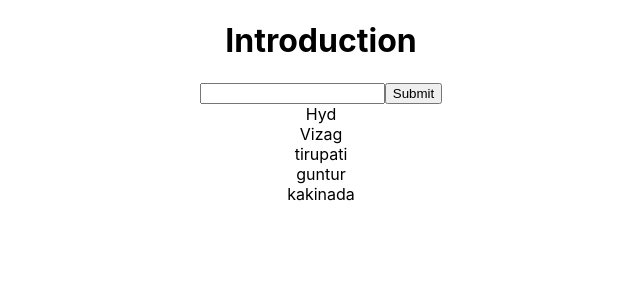
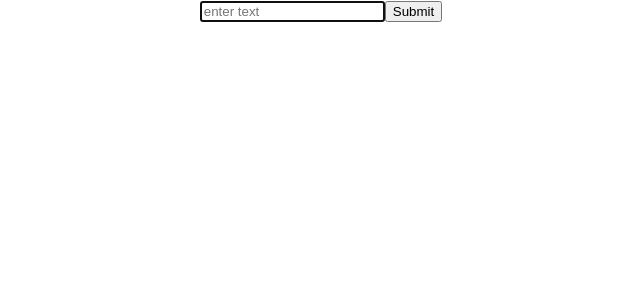
Before and after one commit to kondarao-l/javaScript-13579, a React (Create React App) app: page / in a window 1280 px wide. Shown: the top 300 px of the page, without its empty margins (319-959 px from the left). Built offline with nearby package versions, Linux system fonts and the light colour scheme.

Commit message:
newchanges

```diff
--- a/src/App.js
+++ b/src/App.js
@@ -1,70 +1,44 @@
-
-import './App.css';
-import { useState } from 'react'
+import React, { useEffect, useRef } from 'react'
 
 
-const cities = [
-  {
-    id:1,
-    name:'Hyd'
-  },
-  {
-    id:2 ,
-    name:'Vizag'
-  },
-  {
-    id:3 ,
-    name:'tirupati'
-  },
-  {
-    id: 4,
-    name:'guntur'
-  },
-
-  {
-    id: 6,
-    name:'kakinada'
-  },
 
 
-]
 function App() {
 
+  const data = useRef(null)
+  const submitHandler = (e) => {
+    e.preventDefault()
+    console.log(data.current.value)
+  }
 
-  const [data, setData] = useState('')
-  const changeHandler = e => {
-    setData(e.target.value)
-  }
-  const submitHandler = e => {
-    e.preventDefault()
-    setData(data)
-    //console.log(data)
-  }
-  const buttonHnadler = (e) => {
-    e.preventDefault()
-    console.log(data)
-  }
+  useEffect (() => {
+    data.current.focus()
+  },[])
+
   return (
+
     <div>
       <center>
-        <h1>Introduction</h1>
-
-        <form onSubmit={submitHandler}>
-          <input type='text' value={data}  onChange={changeHandler} />
-         <input type='submit'/>
+         <form onSubmit={submitHandler}>
+        <input type='text' ref={data} placeholder='enter text'/>
+        <input type='submit'/>
         </form>
-
-        {cities.filter(eachCity=>eachCity.name.toLowerCase().includes(data)).map(eachCity=>(
-        <div key={eachCity.id} onClick={buttonHnadler}>
-       {eachCity.name}
-        </div>
-          ))}
-
-
 
       </center>
     </div>
   )
 }
 
-export default App;
+export default App
+
+
+/*
+ <store.Provider value={[data,setData]}>
+          <h1>Context API</h1>
+          <Component1 />
+          <Component2 />
+
+
+        </store.Provider>
+
+*/
```
Also changed, not shown: src/components/component1.js (added, +14 -0 lines), src/components/component2.js (added, +29 -0 lines), src/components/search.js (added, +68 -0 lines).
